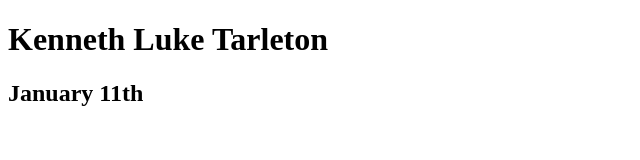
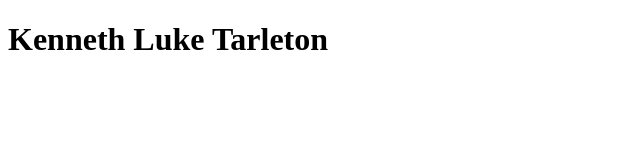
Before and after one commit to CEC-LukeTarleton/CEC-LukeTarleton.github.io, a plain HTML site: page index.html in a window 1280 px wide. Shown: the whole page, without its empty margins (0-640 px from the left). Drawn offline with Linux system fonts and the light colour scheme.

Commit message:
Update and rename Week1-CSCE190.html to index.html

```diff
--- a/Week1-CSCE190.html
+++ b/index.html
@@ -5,6 +5,5 @@
 </head>
 <body>
 <h1>Kenneth Luke Tarleton</h1>
-<h2>January 11th</h2>
 </body>
 </html>
```
